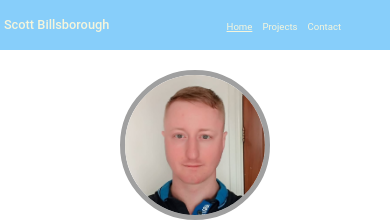
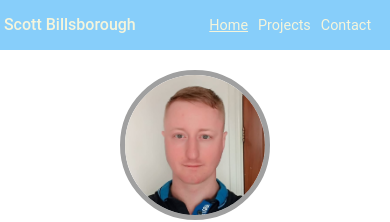
Before and after one commit to sbillsborough/react-portfolio, a React (Create React App) app in the folder react-portfolio/: page / in a window 390 px wide. Shown: the top 222 px of the page. Built offline with nearby package versions, Linux system fonts and the light colour scheme.

Commit message:
added a gap of 20px to the information icons, enlarged the font of the navbar on screens up to 394px

```diff
--- a/react-portfolio/src/index.css
+++ b/react-portfolio/src/index.css
@@ -303,16 +303,16 @@ button:hover {
 
 @media (max-width: 394px) {
   header h3 {
-    font-size: 0.8rem !important;
+    font-size: 1rem !important;
     margin: 0;
   }
 
   nav a {
-    font-size: 0.6rem !important;
+    font-size: 0.9rem !important;
   }
 
   .navbar {
-    margin-right: 45px !important;
+    margin-right: 10px;
   }
 
   .icons {
@@ -337,7 +337,7 @@ button:hover {
   }
 
   ul {
-    justify-content: space-evenly;
+    gap: 20px;
   }
 
   #form {
```
